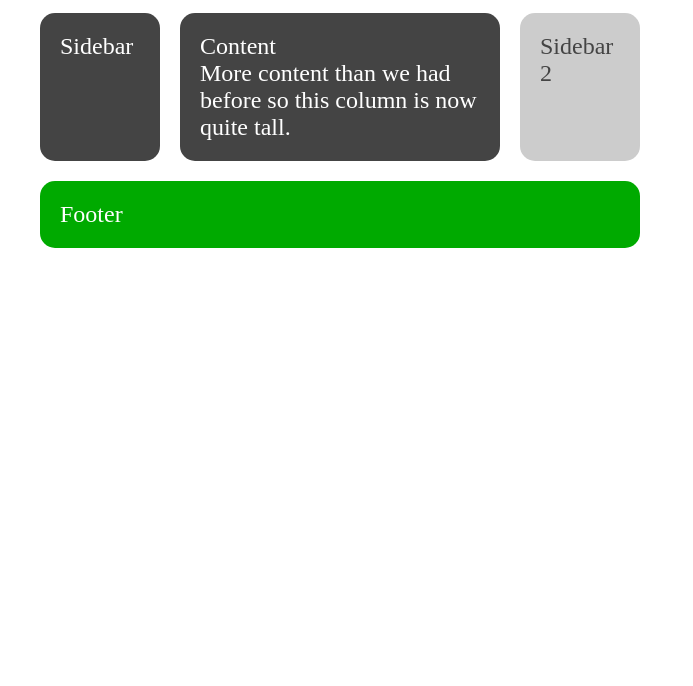
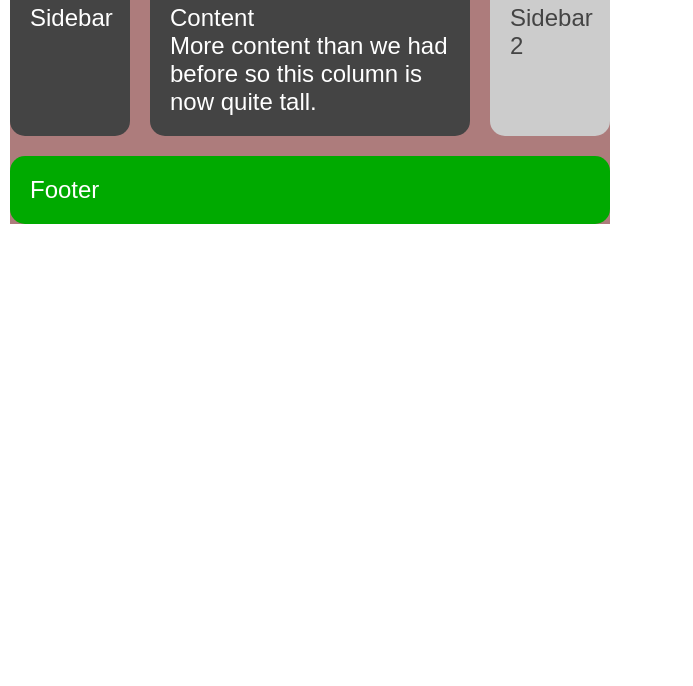
Before and after one commit to felixrochette/exercice3, a plain HTML site: page index.htm in a window 1280 px wide. Shown: the part 114-800 px from the top of the page, without its empty margins (0-693 px from the left). Drawn offline with Linux system fonts and the light colour scheme.

Commit message:
style h3

```diff
--- a/css/style.css
+++ b/css/style.css
@@ -1,61 +1,86 @@
 body {
-  margin: 40px;
+  font-family: arial;
+}
+
+h1 {
+  font-size: 30px;
+}
+
+h2 {
+  font-size: 20px;
+}
+
+h3 {
+  font-size: 15px;
+}
+
+body {
+  margin: 10px;
 }
 
 .sidebar {
+  -ms-grid-row: 2;
+  -ms-grid-column: 1;
   grid-area: sidebar;
 }
 
 .sidebar2 {
+  -ms-grid-row: 4;
+  -ms-grid-column: 1;
   grid-area: sidebar2;
 }
 
 .content {
+  -ms-grid-row: 3;
+  -ms-grid-column: 1;
   grid-area: content;
 }
 
 .header {
+  -ms-grid-row: 1;
+  -ms-grid-column: 1;
   grid-area: header;
 }
 
 .footer {
+  -ms-grid-row: 5;
+  -ms-grid-column: 1;
   grid-area: footer;
 }
 
 .wrapper {
-        background-color: #fff;
+  background-color: #ad7c7c;
   color: #444;
 }
 
 .wrapper {
+  display: -ms-grid;
   display: grid;
   grid-gap: 1em;
-    grid-template-areas:
-     "header"
+      grid-template-areas: "header"
  "sidebar"
  "content"
  "sidebar2"
-     "footer"
+ "footer";
 }
 
-    @media only screen and (min-width: 500px)  {
+@media only screen and (min-width: 500px) {
   .wrapper {
-
+    -ms-grid-columns: 20% auto;
         grid-template-columns: 20% auto;
-        grid-template-areas:
-    "header   header"
+        grid-template-areas: "header   header"
  "sidebar  content"
  "sidebar2 sidebar2"
  "footer   footer";
   }
 }
 
-    @media only screen and (min-width: 600px)   {
+@media only screen and (min-width: 600px) {
   .wrapper {
     grid-gap: 20px;
+    -ms-grid-columns: 120px auto 120px;
         grid-template-columns: 120px auto 120px;
-            grid-template-areas:
-      "header  header  header"
+        grid-template-areas: "header  header  header"
  "sidebar content sidebar2"
  "footer  footer  footer";
     max-width: 600px;
@@ -69,6 +94,7 @@ body {
   padding: 20px;
   font-size: 150%;
 }
+
 git commi
 .header,
 .footer {
@@ -79,3 +105,4 @@ git commi
   background-color: #ccc;
   color: #444;
 }
+/*# sourceMappingURL=style.css.map */
```
Lines whose indentation alone changed are shown as unchanged.
